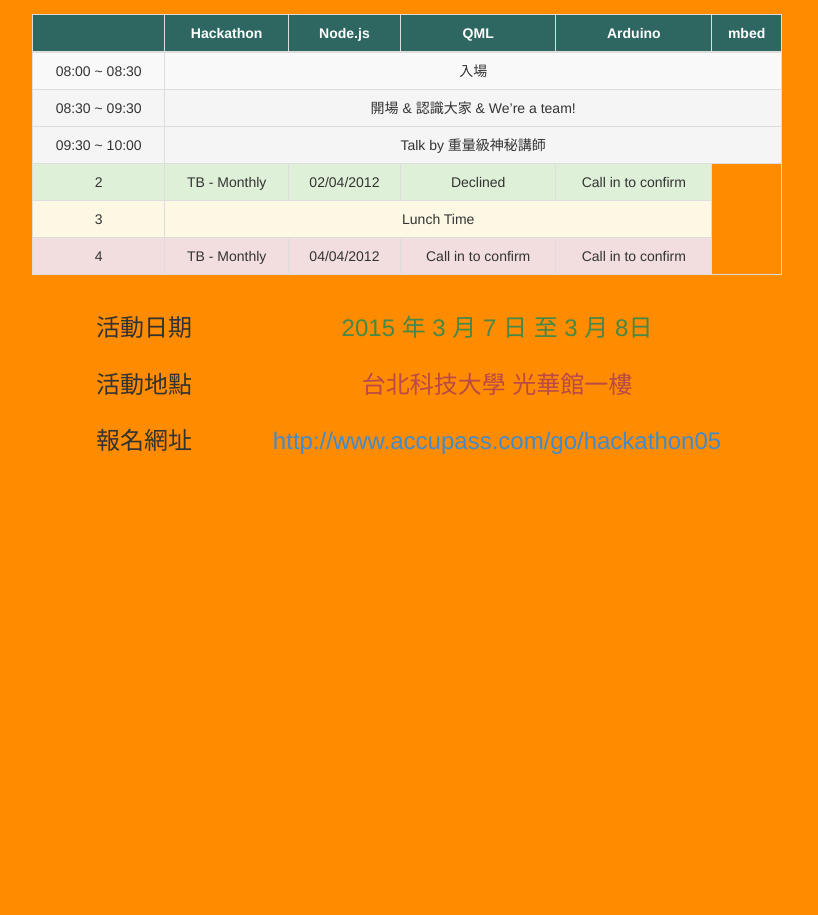
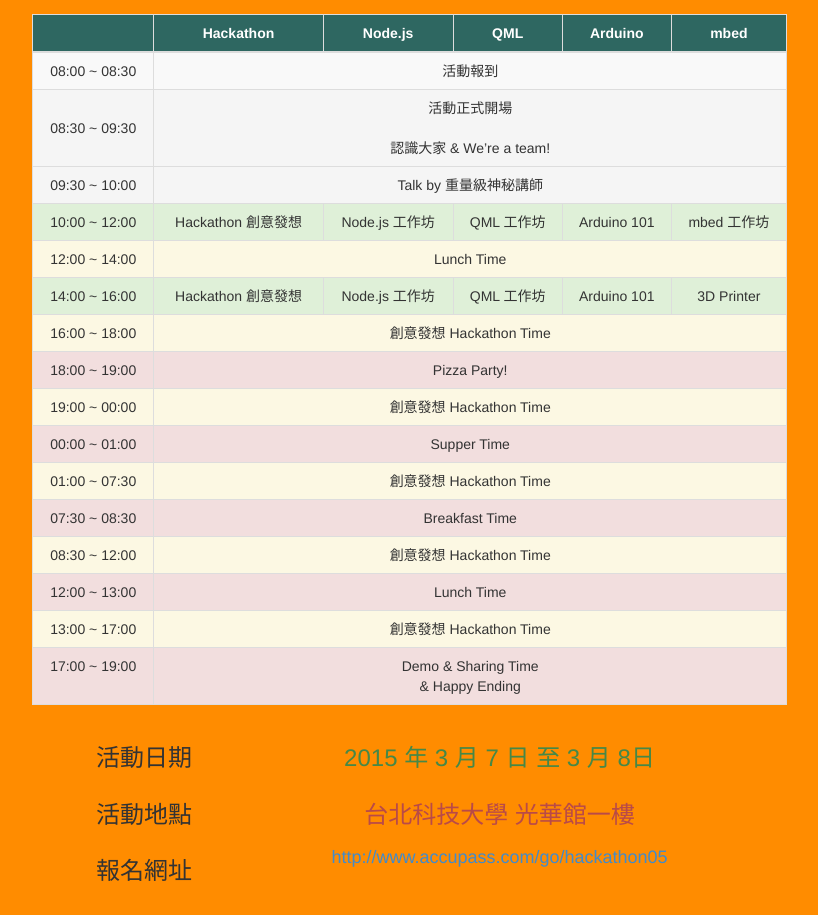
Before and after one commit to Rukeith/HackathonTaiwan-Schedule, a plain HTML site: page index.html in a window 1280 px wide. Shown: the part 222-1137 px from the top of the page, without its empty margins (233-1051 px from the left). Before the commit the page ends 800 px from the top, so only its background shows below. Drawn offline with Linux system fonts and the light colour scheme.

Commit message:
Update css style

```diff
--- a/css/style.css
+++ b/css/style.css
@@ -1,9 +1,11 @@
 body {
 	background-color: #FF8C00;
+
 }
 
 .Main {
 	text-align: center;
+	padding-right: 10px;
 }
 
 .logo-img {
@@ -15,6 +17,9 @@ body {
 .logo-img:hover {
 	width: 160px;
 	margin: 10px 0px 10px 0px;
+}
+.table {
+	cursor: default;
 }
 
 thead {
--- a/index.html
+++ b/index.html
@@ -36,7 +36,7 @@
 <div class="container">
 	<div class="row clearfix">
 		<div class="col-md-2 column"></div>
-		<div class="col-md-8 column Main">
+		<div class="col-md-8 col-xs-12 column Main">
 			<h3 class="text-center text-info">第五屆 Hackathon Taiwan 活動時程表</h3>
 			<a href="https://www.facebook.com/HackathonTaiwan?fref=ts" target="_blank">
 				<img alt="140x140" src="./img/Hackathon_Logo.jpg" class="img-circle logo-img">
@@ -70,15 +70,16 @@
 							08:00 ~ 08:30
 						</td>
 						<td colspan="5">
-							入場
+							活動報到
 						</td>
 					</tr>
 					<tr class="active">
-						<td>
+						<td style="vertical-align:middle;">
 							08:30 ~ 09:30
 						</td>
 						<td colspan="5" >
-							開場 & 認識大家 & We’re a team!
+							活動正式開場<br/><br/>
+							認識大家 & We’re a team!
 						</td>
 					</tr>
 					<tr class="active">
@@ -91,44 +92,131 @@
 					</tr>
 					<tr class="success">
 						<td>
-							2
+							10:00 ~ 12:00
 						</td>
 						<td>
-							TB - Monthly
+							Hackathon 創意發想
 						</td>
 						<td>
-							02/04/2012
+							Node.js 工作坊
 						</td>
 						<td>
-							Declined
+							QML 工作坊
 						</td>
 						<td>
-							Call in to confirm
+							Arduino 101
+						</td>
+						<td>
+							mbed 工作坊
 						</td>
 					</tr>
 					<tr class="warning">
 						<td>
-							3
+							12:00 ~ 14:00
 						</td>
-						<td colspan="4">
+						<td colspan="5">
 							Lunch Time
+						</td>
+					</tr>
+					<tr class="success">
+						<td>
+							14:00 ~ 16:00
+						</td>
+						<td>
+							Hackathon 創意發想
+						</td>
+						<td>
+							Node.js 工作坊
+						</td>
+						<td>
+							QML 工作坊
+						</td>
+						<td>
+							Arduino 101
+						</td>
+						<td>
+							3D Printer
+						</td>
+					</tr>
+					<tr class="warning">
+						<td>
+							16:00 ~ 18:00
+						</td>
+						<td colspan="5">
+							創意發想 Hackathon Time
 						</td>
 					</tr>
 					<tr class="danger">
 						<td>
-							4
+							18:00 ~ 19:00
 						</td>
+						<td colspan="5">
+							Pizza Party!
+						</td>
+					</tr>
+					<tr class="warning">
 						<td>
-							TB - Monthly
+							19:00 ~ 00:00
 						</td>
+						<td colspan="5">
+							創意發想 Hackathon Time
+						</td>
+					</tr>
+					<tr class="danger">
 						<td>
-							04/04/2012
+							00:00 ~ 01:00
 						</td>
+						<td colspan="5">
+							Supper Time
+						</td>
+					</tr>
+					<tr class="warning">
 						<td>
-							Call in to confirm
+							01:00 ~ 07:30
 						</td>
+						<td colspan="5">
+							創意發想 Hackathon Time
+						</td>
+					</tr>
+					<tr class="danger">
 						<td>
-							Call in to confirm
+							07:30 ~ 08:30
+						</td>
+						<td colspan="5">
+							Breakfast Time
+						</td>
+					</tr>
+					<tr class="warning">
+						<td>
+							08:30 ~ 12:00
+						</td>
+						<td colspan="5">
+							創意發想 Hackathon Time
+						</td>
+					</tr>
+					<tr class="danger">
+						<td>
+							12:00 ~ 13:00
+						</td>
+						<td colspan="5">
+							Lunch Time
+						</td>
+					</tr>
+					<tr class="warning">
+						<td>
+							13:00 ~ 17:00
+						</td>
+						<td colspan="5">
+							創意發想 Hackathon Time
+						</td>
+					</tr>
+					<tr class="danger">
+						<td>
+							17:00 ~ 19:00
+						</td>
+						<td colspan="5">
+							Demo & Sharing Time <br/>
+							& Happy Ending
 						</td>
 					</tr>
 				</tbody>
@@ -150,7 +238,7 @@
 					<h3>報名網址</h3>
 				</dt>
 				<dd>
-					<h3 class="text-info"><a href="http://www.accupass.com/go/hackathon05" target="_blank">http://www.accupass.com/go/hackathon05</a></h3>
+					<h4 class="text-info"><a href="http://www.accupass.com/go/hackathon05" target="_blank">http://www.accupass.com/go/hackathon05</a></h4>
 				</dd>
 			</dl>
 		</div>
```
